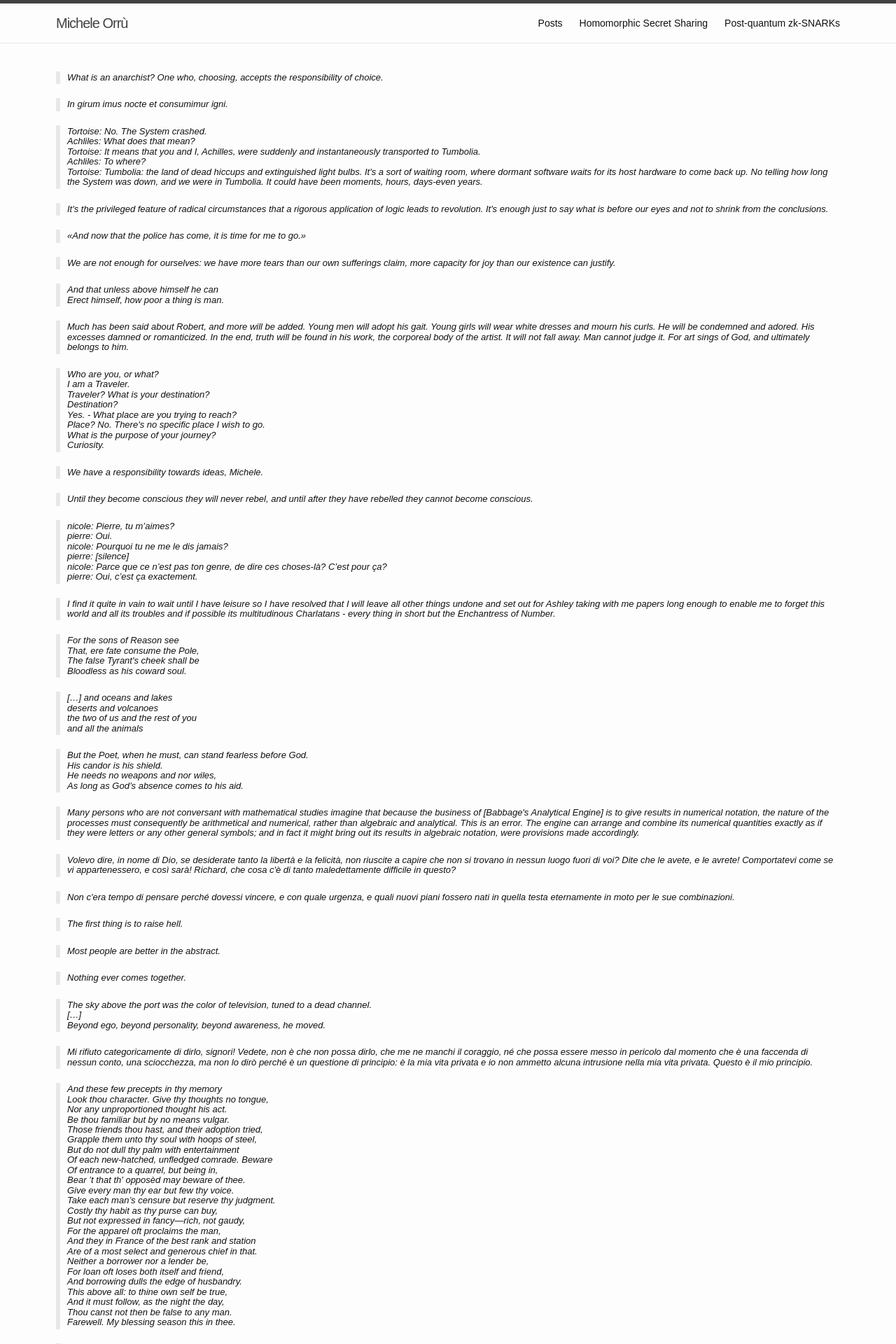
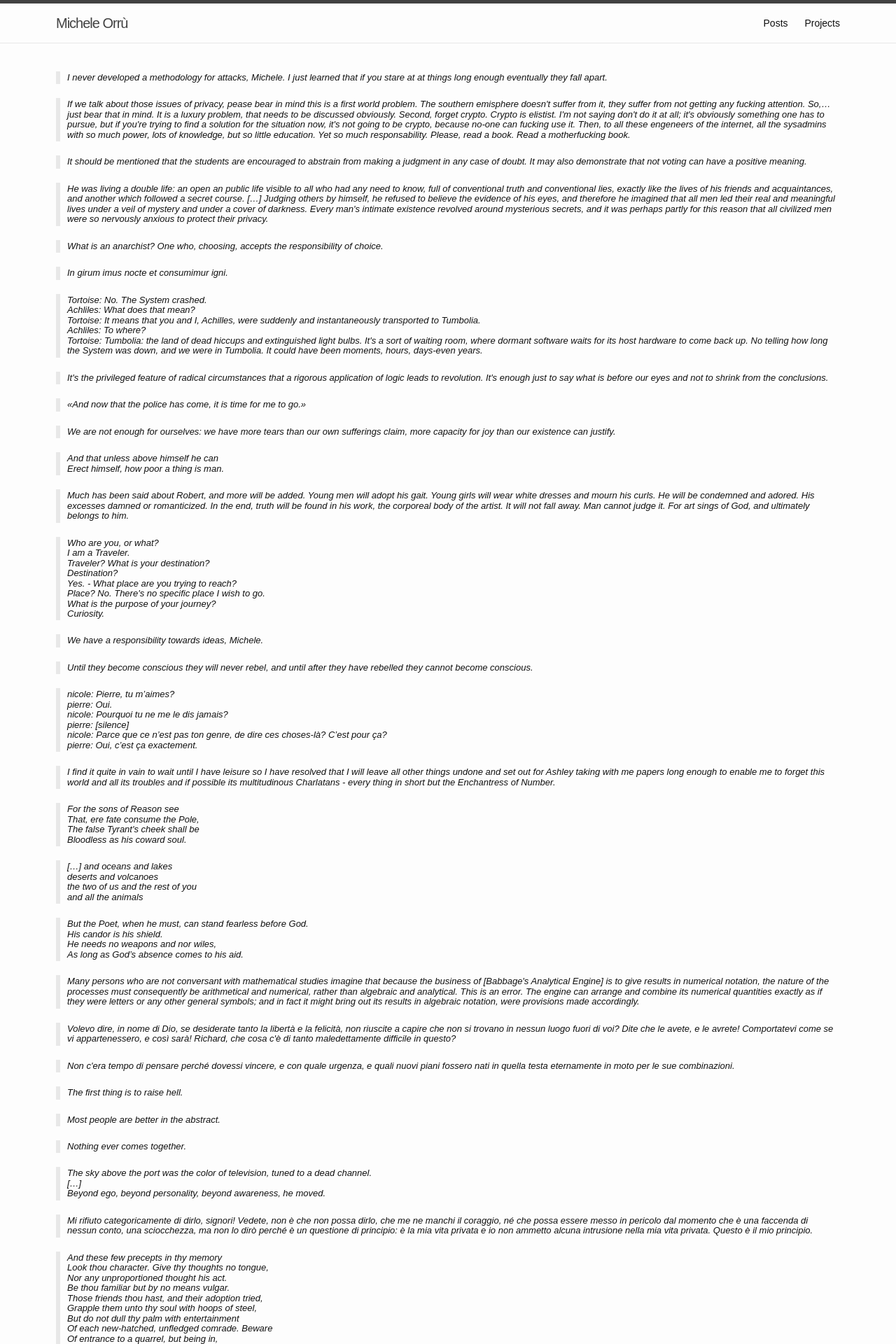
Before and after one commit to mmaker/mmaker.github.io, a Jekyll site: the page built from about/quotes.html, in a window 1280 px wide. Shown: the top 1920 px of the page at 70% size. Built offline with Jekyll 4.4.1, drawn with Linux system fonts in a browser that asks for light colours; nearby versions of some CDN libraries; some of the changed text lies outside the part shown.

Commit message:
Add publications, fixes on obfscation. Start with the projects page.

```diff
--- a/_includes/header.html
+++ b/_includes/header.html
@@ -14,12 +14,8 @@
       </a>
 
       <div class="trigger">
-        <a class="page-link" href="{{ site.baseurl }}/posts.html">Posts</a>
-        {% for my_page in site.pages %}
-          {% if my_page.title %}
-          <a class="page-link" href="{{ my_page.url | prepend: site.baseurl }}">{{ my_page.title }}</a>
-          {% endif %}
-        {% endfor %}
+	<a class="page-link" href="{{ site.baseurl }}/posts.html">Posts</a>
+	<a class="page-link" href="{{ site.baseurl}}/projects.html">Projects</a>
       </div>
     </nav>
 
--- a/_sass/_base.scss
+++ b/_sass/_base.scss
@@ -282,12 +282,23 @@
 
 .split {
     width: 100%;
-    display: table;
+    display: flex;
+    overflow: hidden;
 }
 
 .minipage {
-    width: 48%;
-    display: table-cell;
+    width: 100%;
+    display: flex;
+    margin: 20px;
+}
+
+.minipage .pseudocode {
+    width: 100%;
+}
+
+.minipage .highlight {
+    height: 100%;
+    width: 100%;
 }
 
 
--- a/about/quotes.html
+++ b/about/quotes.html
@@ -3,6 +3,27 @@
 ---
 
 <div class="quotes">
+
+  <p>
+    I never developed a methodology for attacks, Michele.
+    I just learned that if you stare at at things long enough eventually they fall apart.
+  </p>
+
+  <!--<p>“What good is it to save the planet if humanity suffers?” CEO Rex Tillerson said at the oil giant’s annual meeting Wednesday.</p>-->
+
+  <p>
+    If we talk about those issues of privacy, pease bear in mind this is a first world problem. The southern emisphere doesn't suffer from it, they suffer from not getting any fucking attention. So,… just bear that in mind. It is a luxury problem, that needs to be discussed obviously.
+    Second, forget crypto. Crypto is elistist. I'm not saying don't do it at all; it's obviously something one has to pursue, but if you're trying to find a solution for the situation now, it's not going to be crypto, because no-one can fucking use it.
+    Then, to all these engeneers of the internet, all the sysadmins with so much power, lots of knowledge, but so little education. Yet so much responsability. Please, read a book. Read a motherfucking book.
+  </p>
+  <p>
+    It should be mentioned that the students are encouraged to abstrain from making a judgment in any case of doubt. It may also demonstrate that not voting can have a positive meaning.
+  </p>
+  <p>
+    He was living a double life: an open an public life visible to all who had any need to know, full of conventional truth and conventional lies, exactly like the lives of his friends and acquaintances, and another which followed a secret course. […] Judging others by himself, he refused to believe the evidence of his eyes, and therefore he imagined that all men led their real and meaningful lives under a veil of mystery and under a cover of darkness.
+    Every man's intimate existence revolved around mysterious secrets, and it was perhaps partly for this reason that all civilized men were so nervously anxious to protect their privacy.
+  </p>
+
   <p>
     What is an anarchist? One who, choosing, accepts the responsibility of
     choice.
@@ -411,4 +432,8 @@
     «Vivere sarebbe allora troppo facile,» Rispose Raskòlnikov.
   </p>
 
+  <p>Noli me tangere, for Caesar's I am,<br/>
+    And wild for to hold, though I seem tame
+    </p>
+
 </div>
--- a/index.html
+++ b/index.html
@@ -35,6 +35,12 @@
     <br/>
     <h2>Publications</h2>
     <ul>
+       <li>
+        <b> Anonymous Tokens with Private Metadata Bit</b>,
+        <br />
+        <smpcs>with B. Kreuter, T. Lepoint, M. Raykova</smpcs>.
+        <!--<i>To appear</i>.-->
+        [<a href="https://eprint.iacr.org/2020/072">ePrint</a>]
       <li>
         <b> Aggregate cash systems: A cryptographic investigation of Mimblewimble</b>,
         <br />
```
Also changed, not shown: _posts/2016-12-13-obfuscation.markdown (+8 -3 lines).
